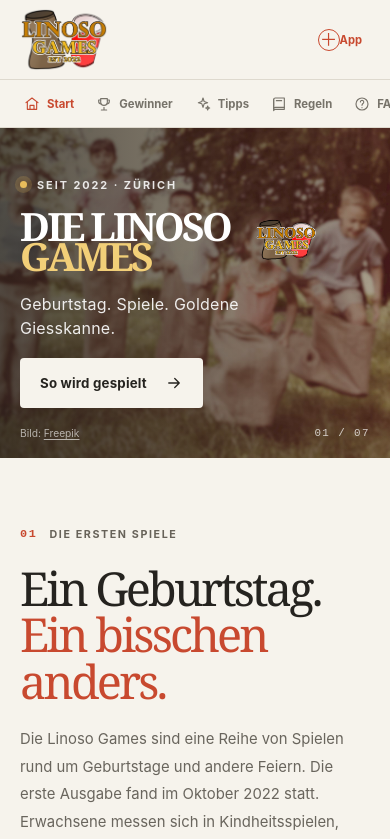
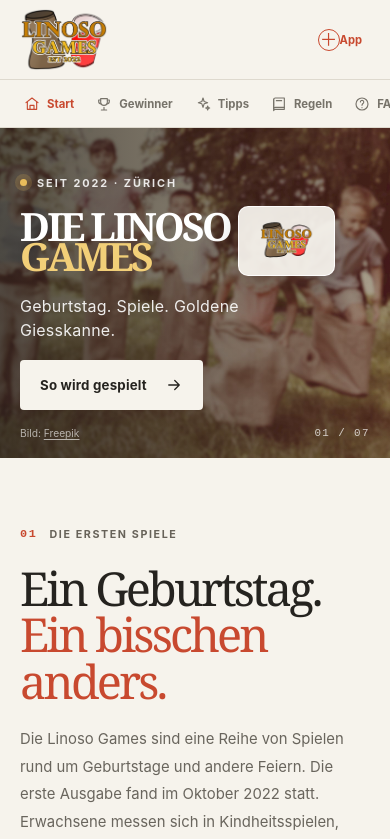
Before and after one commit to Heimatbrot/linosogames, a React (Vite) app: page / in a window 390 px wide. Shown: the top 839 px of the page. Built offline with nearby package versions, Linux system fonts and the light colour scheme.

Commit message:
Add a frame to the homepage animation

```diff
--- a/src/styles.css
+++ b/src/styles.css
@@ -48,7 +48,7 @@ img { max-width: 100%; }
 .hero-photo { background-image: linear-gradient(90deg, rgba(28, 26, 23, .68), rgba(34, 29, 25, .18) 75%), var(--hero-photo); }
 .hero-photo-inner { width: min(100% - 64px, 1100px); margin: 0 auto; padding-block: 60px; }
 .home-hero-title-row { display: flex; align-items: center; gap: clamp(24px, 5vw, 70px); }
-.home-hero-logo { display: block; flex: 0 0 auto; width: clamp(180px, 20vw, 240px); height: auto; filter: drop-shadow(0 12px 20px rgba(22, 18, 14, .23)); }
+.home-hero-logo { display: block; flex: 0 0 auto; width: clamp(180px, 20vw, 240px); height: auto; padding: 12px; border: 1px solid rgba(255,255,255,.9); border-radius: 14px; background: rgba(246,243,236,.94); box-shadow: 0 14px 30px rgba(22,18,14,.27); }
 .hero-kicker { display: flex; align-items: center; gap: 10px; margin: 0 0 20px; color: rgba(255,255,255,.87); font-size: .68rem; font-weight: 700; letter-spacing: .18em; text-transform: uppercase; }
 .hero-kicker > span { width: 7px; height: 7px; border-radius: 50%; background: var(--gold); box-shadow: 0 0 0 5px rgba(233,189,91,.18); }
 .hero-photo h1, .trophy-hero h1 { margin: 0; font-family: Georgia, "Times New Roman", serif; font-size: clamp(4rem, 9.5vw, 8.4rem); font-weight: 700; letter-spacing: -.07em; line-height: .78; text-transform: uppercase; }
@@ -251,7 +251,7 @@ img { max-width: 100%; }
   .hero-photo h1, .trophy-hero h1 { font-size: clamp(3rem, 14.5vw, 4.5rem); }
   .home-hero-title-row { gap: 8px; }
   .hero-photo h1 { flex: 0 1 auto; font-size: clamp(2rem, 10vw, 3.4rem); }
-  .home-hero-logo { width: clamp(76px, 25vw, 100px); }
+  .home-hero-logo { width: clamp(76px, 25vw, 100px); padding: 5px; border-radius: 10px; }
   .participant-stats { margin-top: 60px; padding-top: 34px; }
   .participant-stats-heading { align-items: stretch; flex-direction: column; gap: 18px; }
   .participant-search { flex-basis: auto; }
```
